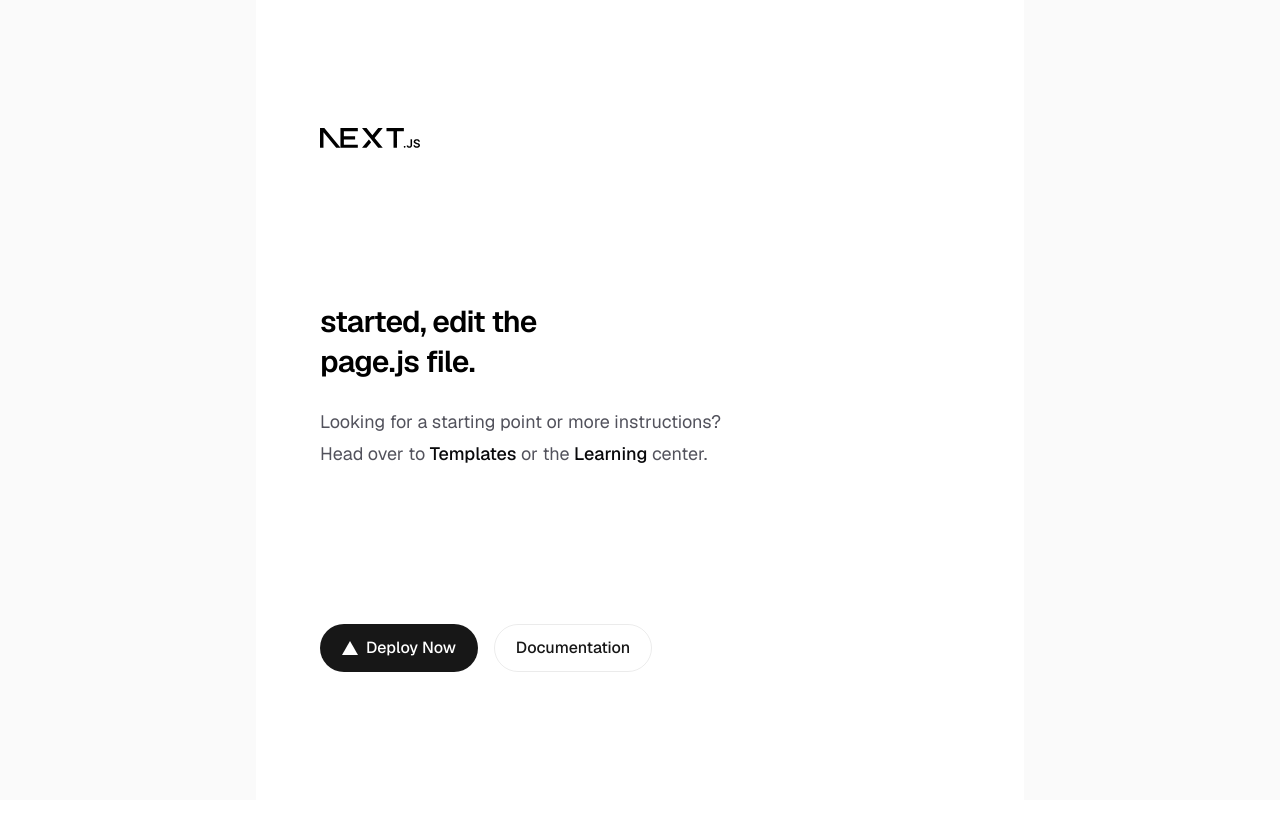
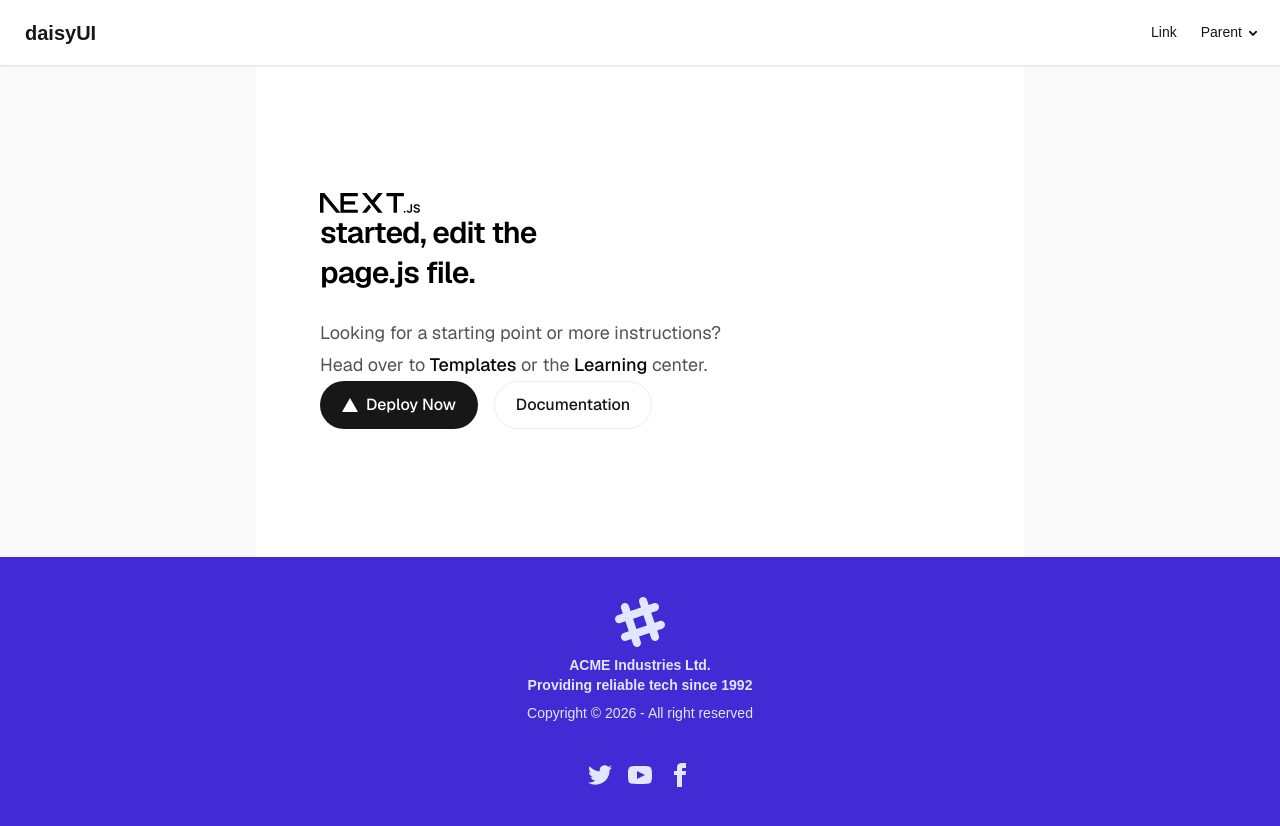
Before and after one commit to AsifAhmedAkash/keen-keep, a Next.js app: page / in a window 1280 px wide. Before the commit the page ends 800 px from the top, so only its background shows below. Built offline with nearby package versions, Linux system fonts and the light colour scheme.

Commit message:
folder structure with basic tests done

```diff
--- /dev/null
+++ b/src/app/card/[id]/page.jsx
@@ -0,0 +1,11 @@
+// import React from 'react';
+
+const CardDetailsPage = () => {
+    return (
+        <div>
+            this is card details
+        </div>
+    );
+};
+
+export default CardDetailsPage;
--- /dev/null
+++ b/src/app/components/Footer.jsx
@@ -0,0 +1,66 @@
+// import React from 'react';
+
+const Footer = () => {
+    return (
+        <footer className="footer footer-horizontal footer-center bg-primary text-primary-content p-10">
+            <aside>
+                <svg
+                    width="50"
+                    height="50"
+                    viewBox="0 0 24 24"
+                    xmlns="http://www.w3.org/2000/svg"
+                    fillRule="evenodd"
+                    clipRule="evenodd"
+                    className="inline-block fill-current">
+                    <path
+                        d="M22.672 15.226l-2.432.811.841 2.515c.33 1.019-.209 2.127-1.23 2.456-1.15.325-2.148-.321-2.463-1.226l-.84-2.518-5.013 1.677.84 2.517c.391 1.203-.434 2.542-1.831 2.542-.88 0-1.601-.564-1.86-1.314l-.842-2.516-2.431.809c-1.135.328-2.145-.317-2.463-1.229-.329-1.018.211-2.127 1.231-2.456l2.432-.809-1.621-4.823-2.432.808c-1.355.384-2.558-.59-2.558-1.839 0-.817.509-1.582 1.327-1.846l2.433-.809-.842-2.515c-.33-1.02.211-2.129 1.232-2.458 1.02-.329 2.13.209 2.461 1.229l.842 2.515 5.011-1.677-.839-2.517c-.403-1.238.484-2.553 1.843-2.553.819 0 1.585.509 1.85 1.326l.841 2.517 2.431-.81c1.02-.33 2.131.211 2.461 1.229.332 1.018-.21 2.126-1.23 2.456l-2.433.809 1.622 4.823 2.433-.809c1.242-.401 2.557.484 2.557 1.838 0 .819-.51 1.583-1.328 1.847m-8.992-6.428l-5.01 1.675 1.619 4.828 5.011-1.674-1.62-4.829z"></path>
+                </svg>
+                <p className="font-bold">
+                    ACME Industries Ltd.
+                    <br />
+                    Providing reliable tech since 1992
+                </p>
+                <p>Copyright © {new Date().getFullYear()} - All right reserved</p>
+            </aside>
+            <nav>
+                <div className="grid grid-flow-col gap-4">
+                    <a>
+                        <svg
+                            xmlns="http://www.w3.org/2000/svg"
+                            width="24"
+                            height="24"
+                            viewBox="0 0 24 24"
+                            className="fill-current">
+                            <path
+                                d="M24 4.557c-.883.392-1.832.656-2.828.775 1.017-.609 1.798-1.574 2.165-2.724-.951.564-2.005.974-3.127 1.195-.897-.957-2.178-1.555-3.594-1.555-3.179 0-5.515 2.966-4.797 6.045-4.091-.205-7.719-2.165-10.148-5.144-1.29 2.213-.669 5.108 1.523 6.574-.806-.026-1.566-.247-2.229-.616-.054 2.281 1.581 4.415 3.949 4.89-.693.188-1.452.232-2.224.084.626 1.956 2.444 3.379 4.6 3.419-2.07 1.623-4.678 2.348-7.29 2.04 2.179 1.397 4.768 2.212 7.548 2.212 9.142 0 14.307-7.721 13.995-14.646.962-.695 1.797-1.562 2.457-2.549z"></path>
+                        </svg>
+                    </a>
+                    <a>
+                        <svg
+                            xmlns="http://www.w3.org/2000/svg"
+                            width="24"
+                            height="24"
+                            viewBox="0 0 24 24"
+                            className="fill-current">
+                            <path
+                                d="M19.615 3.184c-3.604-.246-11.631-.245-15.23 0-3.897.266-4.356 2.62-4.385 8.816.029 6.185.484 8.549 4.385 8.816 3.6.245 11.626.246 15.23 0 3.897-.266 4.356-2.62 4.385-8.816-.029-6.185-.484-8.549-4.385-8.816zm-10.615 12.816v-8l8 3.993-8 4.007z"></path>
+                        </svg>
+                    </a>
+                    <a>
+                        <svg
+                            xmlns="http://www.w3.org/2000/svg"
+                            width="24"
+                            height="24"
+                            viewBox="0 0 24 24"
+                            className="fill-current">
+                            <path
+                                d="M9 8h-3v4h3v12h5v-12h3.642l.358-4h-4v-1.667c0-.955.192-1.333 1.115-1.333h2.885v-5h-3.808c-3.596 0-5.192 1.583-5.192 4.615v3.385z"></path>
+                        </svg>
+                    </a>
+                </div>
+            </nav>
+        </footer>
+    );
+};
+
+export default Footer;
--- /dev/null
+++ b/src/app/components/Navbar.jsx
@@ -0,0 +1,27 @@
+// import React from 'react';
+
+const Navbar = () => {
+    return (
+        <div className="navbar bg-base-100 shadow-sm">
+            <div className="flex-1">
+                <a className="btn btn-ghost text-xl">daisyUI</a>
+            </div>
+            <div className="flex-none">
+                <ul className="menu menu-horizontal px-1">
+                    <li><a>Link</a></li>
+                    <li>
+                        <details>
+                            <summary>Parent</summary>
+                            <ul className="bg-base-100 rounded-t-none p-2">
+                                <li><a>Link 1</a></li>
+                                <li><a>Link 2</a></li>
+                            </ul>
+                        </details>
+                    </li>
+                </ul>
+            </div>
+        </div>
+    );
+};
+
+export default Navbar;
--- /dev/null
+++ b/src/app/home/componets/Banner.jsx
@@ -0,0 +1,20 @@
+// import React from 'react';
+
+const Banner = () => {
+    return (
+        <div className="hero bg-base-200 min-h-screen">
+            <div className="hero-content text-center">
+                <div className="max-w-md">
+                    <h1 className="text-5xl font-bold">Hello there</h1>
+                    <p className="py-6">
+                        Provident cupiditate voluptatem et in. Quaerat fugiat ut assumenda excepturi exercitationem
+                        quasi. In deleniti eaque aut repudiandae et a id nisi.
+                    </p>
+                    <button className="btn btn-primary">Get Started</button>
+                </div>
+            </div>
+        </div>
+    );
+};
+
+export default Banner;
--- /dev/null
+++ b/src/app/home/componets/KeenCard.jsx
@@ -0,0 +1,26 @@
+// import React from 'react';
+
+const KeenCard = () => {
+    return (
+        <div className="card bg-base-100 w-96 shadow-sm">
+            <figure>
+                {/* <img
+                    src="https://img.daisyui.com/images/stock/photo-1606107557195-0e29a4b5b4aa.webp"
+                    alt="Shoes" /> */}
+            </figure>
+            <div className="card-body">
+                <h2 className="card-title">
+                    Card Title
+                    <div className="badge badge-secondary">NEW</div>
+                </h2>
+                <p>A card component has a figure, a body part, and inside body there are title and actions parts</p>
+                <div className="card-actions justify-end">
+                    <div className="badge badge-outline">Fashion</div>
+                    <div className="badge badge-outline">Products</div>
+                </div>
+            </div>
+        </div>
+    );
+};
+
+export default KeenCard;
--- /dev/null
+++ b/src/app/home/page.jsx
@@ -0,0 +1,15 @@
+// import React from 'react';
+
+import Banner from "./componets/Banner";
+import KeenCard from "./componets/KeenCard";
+
+const HomePage = () => {
+    return (
+        <div>
+            <Banner></Banner>
+            {/* <KeenCard></KeenCard> */}
+        </div>
+    );
+};
+
+export default HomePage;
--- a/src/app/layout.js
+++ b/src/app/layout.js
@@ -1,5 +1,7 @@
 import { Geist, Geist_Mono } from "next/font/google";
 import "./globals.css";
+import Navbar from "./components/Navbar";
+import Footer from "./components/Footer";
 
 const geistSans = Geist({
   variable: "--font-geist-sans",
@@ -22,7 +24,11 @@
       lang="en"
       className={`${geistSans.variable} ${geistMono.variable} h-full antialiased`}
     >
-      <body className="min-h-full flex flex-col">{children}</body>
+      <body className="min-h-full flex flex-col">
+        <Navbar></Navbar>
+        {children}
+        <Footer></Footer>
+      </body>
     </html>
   );
 }
--- /dev/null
+++ b/src/app/stats/page.jsx
@@ -0,0 +1,11 @@
+// import React from 'react';
+
+const StatsPage = () => {
+    return (
+        <div>
+            this is stats page
+        </div>
+    );
+};
+
+export default StatsPage;
--- a/src/app/timeline/page.jsx
+++ b/src/app/timeline/page.jsx
@@ -1,4 +1,4 @@
-import React from 'react';
+// import React from 'react';
 
 const TimeLinePage = () => {
     return (
```
